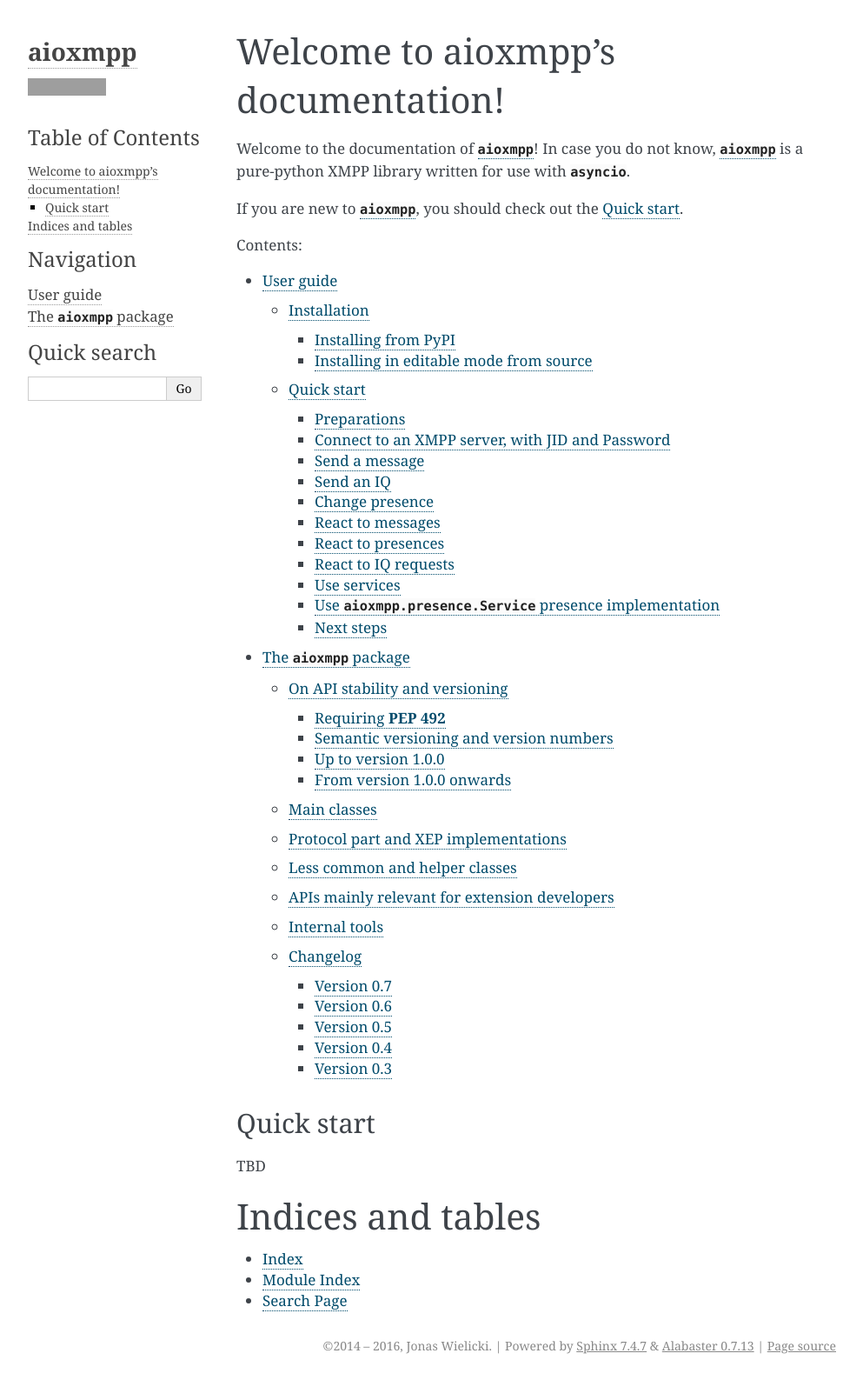
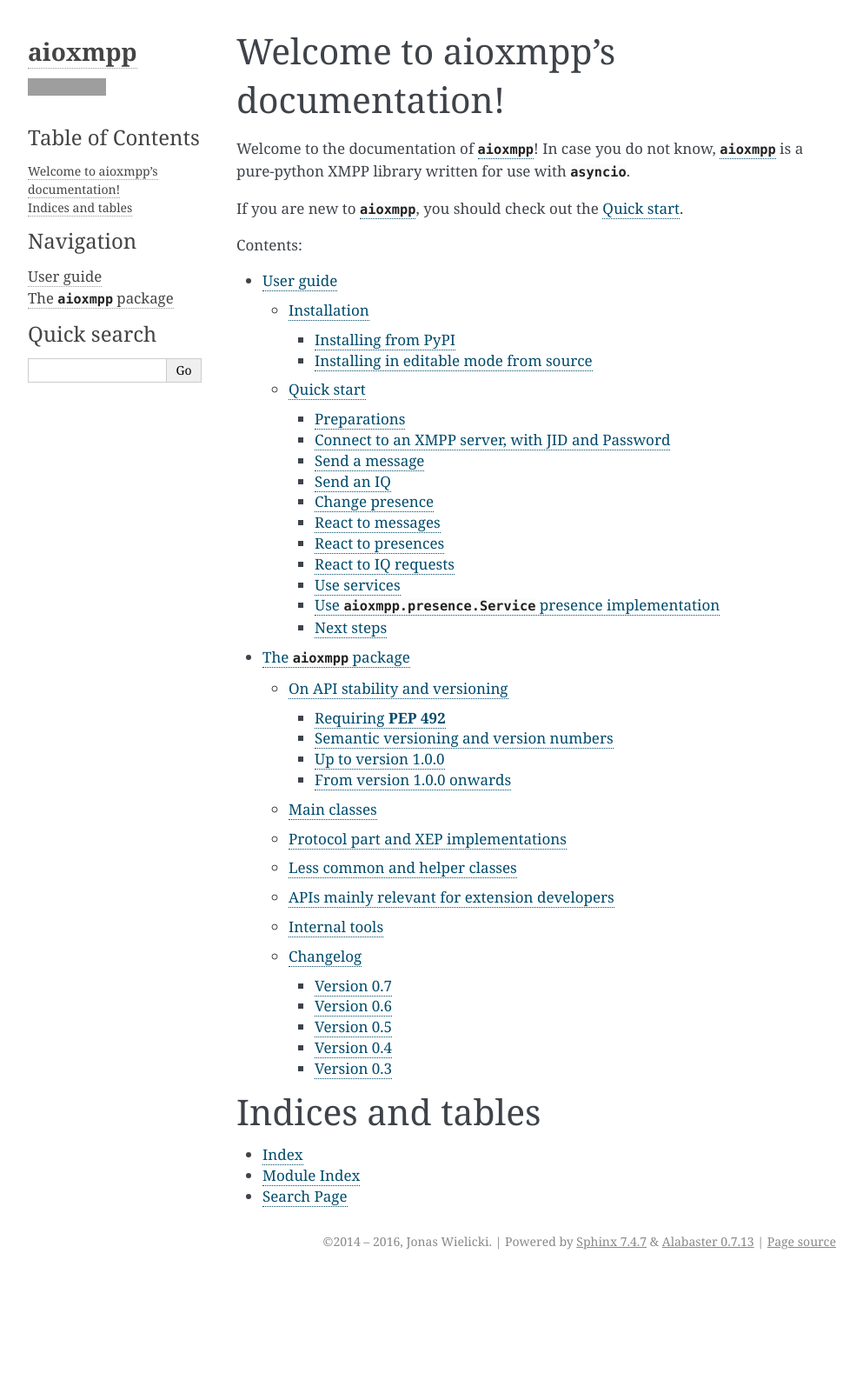
Before and after one commit to horazont/aioxmpp, a Sphinx documentation site: the page built from docs/index.rst, in a window 1280 px wide. Shown: the whole page at 87% size, without its empty margins (148-1141 px from the left). Built offline with Sphinx 7.4.7, drawn with Linux system fonts in a browser that asks for light colours; after the commit the page ends 1467 px from its top, so only the background shows below that; grey boxes are pictures that could not be loaded.

Commit message:
Remove obsolete Quick Start section from docs homepage

```diff
--- a/docs/index.rst
+++ b/docs/index.rst
@@ -21,12 +21,6 @@
    user-guide/index.rst
    api/index.rst
 
-Quick start
-===========
-
-TBD
-
-
 Indices and tables
 ##################
 
```
